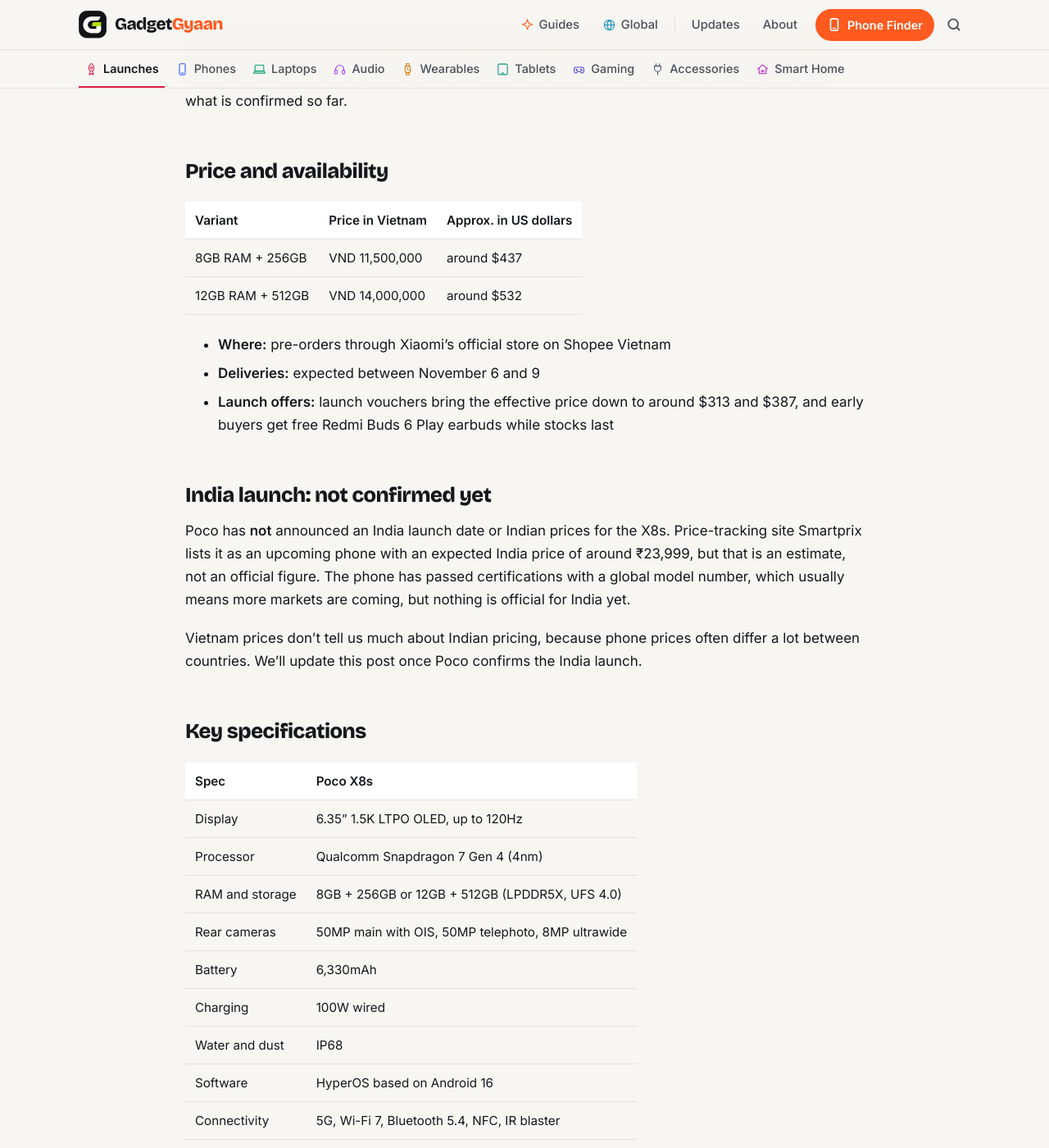
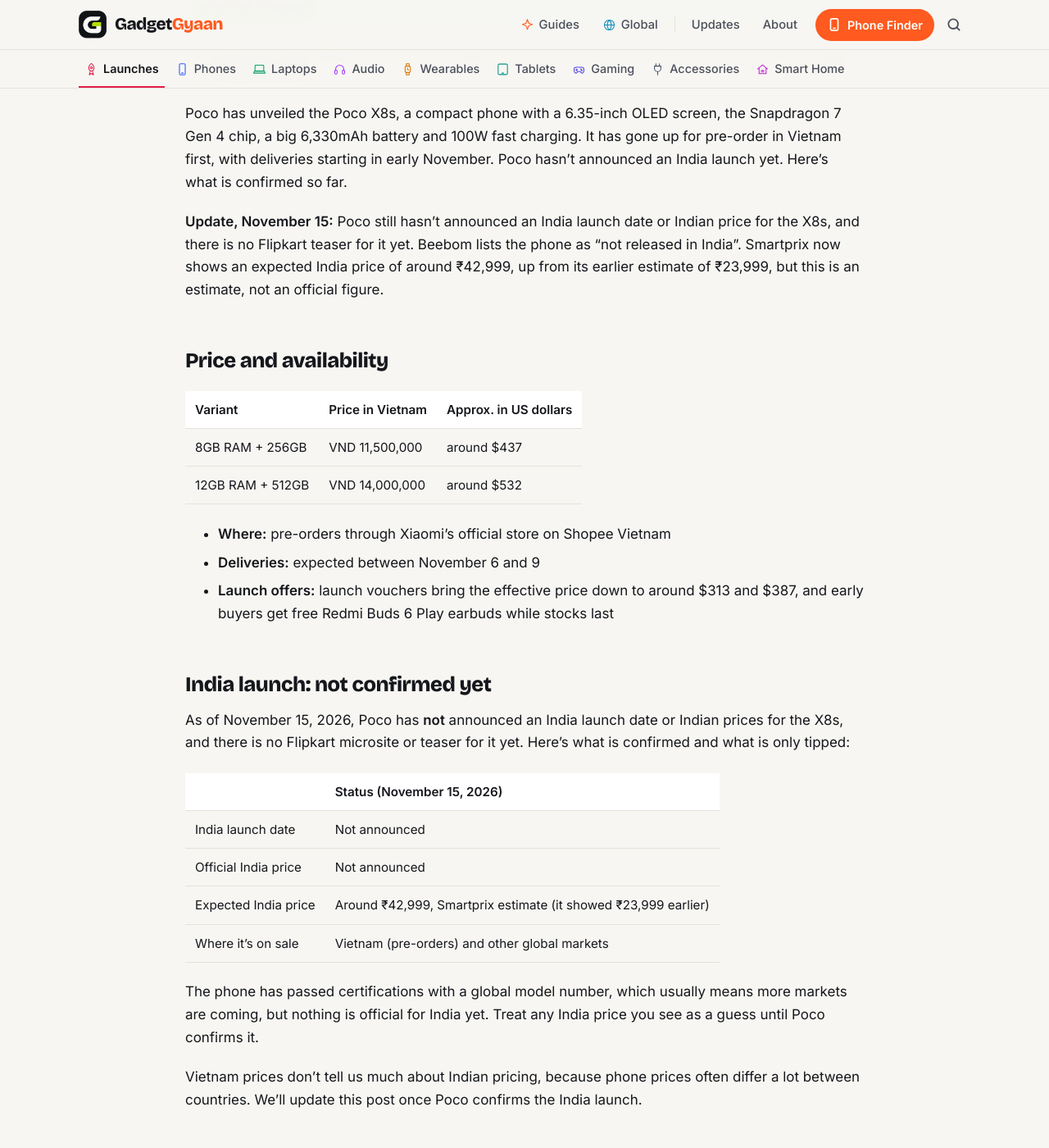
Before and after one commit to kiteksood167/kiteksood167.github.io, a Jekyll site: the page built from _posts/2026-10-21-poco-x8s-launched-price-specs-india-launch.md, in a window 1280 px wide and 1400 px high, scrolled down 1108 px. Shown: the whole window at 82% size. Built offline with Jekyll 4.4.1, drawn with Linux system fonts in a browser that asks for light colours; comment, search, counter and statistics services are not loaded; some of the changed text lies outside the part shown.

Commit message:
Content plan: Nov 23-25 topics; Poco X8s India launch status update
Co-Authored-By: Claude Opus 5.5 <noreply@anthropic.com>
Claude-Session: https://claude.ai/code/session_01WQRPmSxMwztgHXfstCGpBN

```diff
--- a/_posts/2026-10-21-poco-x8s-launched-price-specs-india-launch.md
+++ b/_posts/2026-10-21-poco-x8s-launched-price-specs-india-launch.md
@@ -3,6 +3,8 @@ title: "Poco X8s Launched: Price, Specs and India Launch — What We Know"
 seo_title: "Poco X8s Launched: Price, Specs & India Launch"
 description: "Poco X8s is official with a compact 6.35-inch OLED, Snapdragon 7 Gen 4, 6,330mAh battery and 100W charging. Price, specs and India launch status."
 date: 2026-10-21 11:24:00 +0530
+last_modified_at: 2026-11-15 12:45:00 +0530
+update_note: "Checked the Poco X8s India launch again: still not confirmed, and the tipped India price has changed."
 image: /assets/images/poco-x8s-launched-price-specs-india-launch.jpg
 image_alt: "Illustration of compact phones in white and light blue with triple rear cameras"
 category: Launches
@@ -14,11 +16,17 @@ sources:
     url: "https://www.gsmarena.com/xiaomi_poco_x8s_5g-15038.php"
   - name: "Smartprix: Poco X8s"
     url: "https://www.smartprix.com/mobiles/poco-x8s-ppd1cfv34l3q"
+  - name: "Beebom Gadgets: Poco X8s specifications and market status"
+    url: "https://gadgets.beebom.com/mobile/poco-x8s"
+  - name: "Bajaj Finserv: Poco X8s price in India"
+    url: "https://www.bajajfinserv.in/poco-x8s-price-in-india"
 ---
 
 Poco has unveiled the Poco X8s, a compact phone with a 6.35-inch OLED screen, the Snapdragon 7 Gen 4 chip, a big 6,330mAh battery and 100W fast charging. It has gone up for pre-order in Vietnam first, with deliveries starting in early November. Poco hasn't announced an India launch yet. Here's what is confirmed so far.
 
 <!--more-->
+
+**Update, November 15:** Poco still hasn't announced an India launch date or Indian price for the X8s, and there is no Flipkart teaser for it yet. Beebom lists the phone as "not released in India". Smartprix now shows an expected India price of around ₹42,999, up from its earlier estimate of ₹23,999, but this is an estimate, not an official figure.
 
 ## Price and availability
 
@@ -33,7 +41,16 @@ Poco has unveiled the Poco X8s, a compact phone with a 6.35-inch OLED screen, th
 
 ## India launch: not confirmed yet
 
-Poco has **not** announced an India launch date or Indian prices for the X8s. Price-tracking site Smartprix lists it as an upcoming phone with an expected India price of around ₹23,999, but that is an estimate, not an official figure. The phone has passed certifications with a global model number, which usually means more markets are coming, but nothing is official for India yet.
+As of November 15, 2026, Poco has **not** announced an India launch date or Indian prices for the X8s, and there is no Flipkart microsite or teaser for it yet. Here's what is confirmed and what is only tipped:
+
+| | Status (November 15, 2026) |
+|---|---|
+| India launch date | Not announced |
+| Official India price | Not announced |
+| Expected India price | Around ₹42,999, Smartprix estimate (it showed ₹23,999 earlier) |
+| Where it's on sale | Vietnam (pre-orders) and other global markets |
+
+The phone has passed certifications with a global model number, which usually means more markets are coming, but nothing is official for India yet. Treat any India price you see as a guess until Poco confirms it.
 
 Vietnam prices don't tell us much about Indian pricing, because phone prices often differ a lot between countries. We'll update this post once Poco confirms the India launch.
 
```
Also changed, not shown: _data/content_plan.yml (+25 -1 lines).
